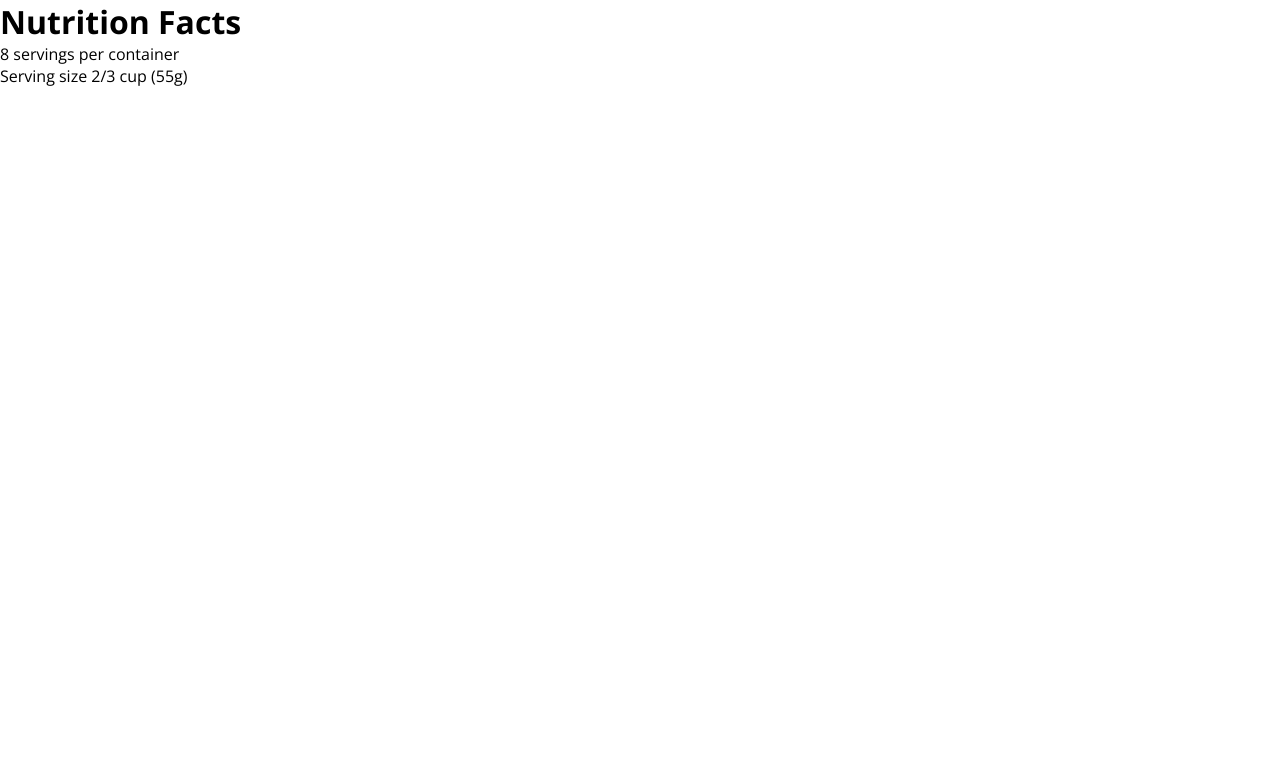
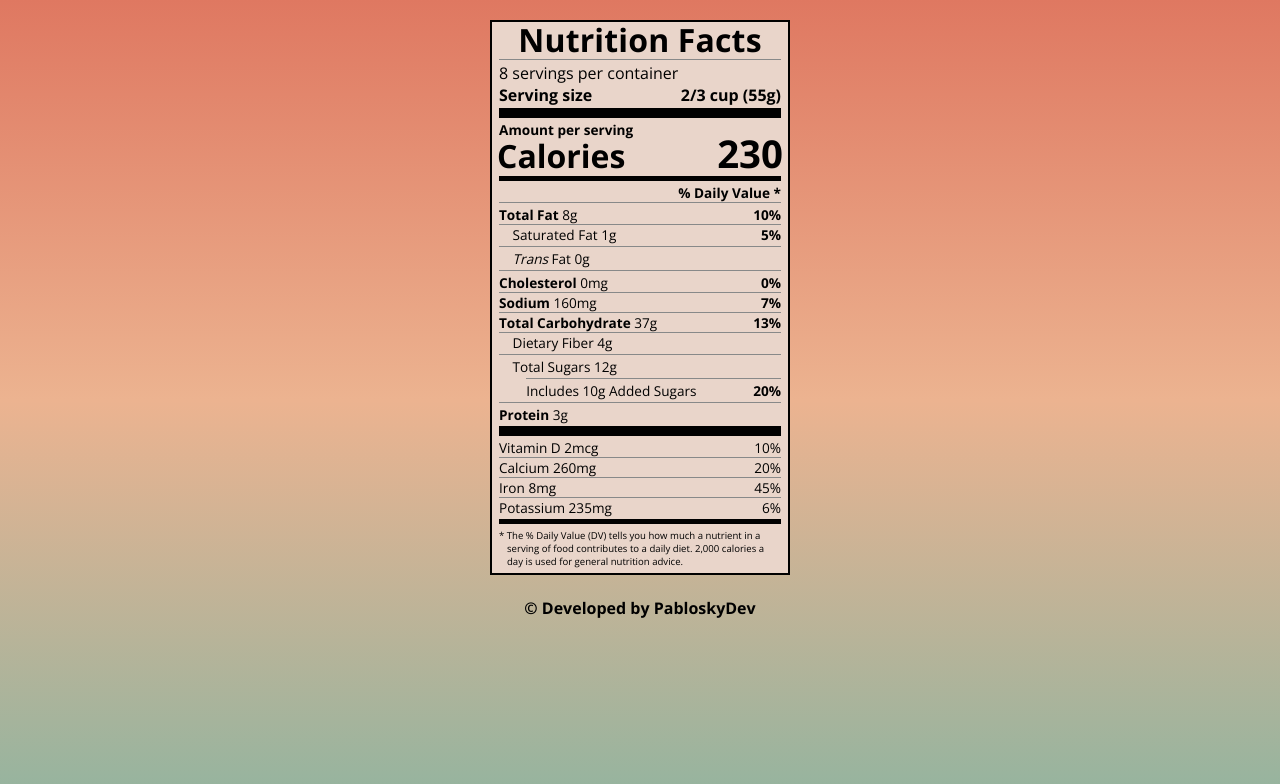
Before and after one commit to pabloskyDev/nutritionLabel, a plain HTML site: page index.html in a window 1280 px wide. Drawn offline with nearby package versions, Linux system fonts and the light colour scheme.

Commit message:
Completar tercera actividad del segundo modulo de CSS FreeCodeCamp

```diff
--- a/index.html
+++ b/index.html
@@ -12,9 +12,45 @@
 </head>
 <body>
     <div class="label">
-        <h1>Nutrition Facts</h1>
-        <p>8 servings per container</p>
-        <p>Serving size 2/3 cup (55g)</p>
+        <header>
+            <h1 class="bold">Nutrition Facts</h1>
+            <div class="divider"></div>
+            <p>8 servings per container</p>
+            <p class="bold">Serving size <span class="right">2/3 cup (55g)</span></p>
+        </header>
+        <div class="divider lg"></div>
+        <div class="calories-info">
+            <p class="bold sm-text">Amount per serving</p>
+            <h1>Calories <span class="right">230</span></h1>
+        </div>
+        <div class="divider md"></div>
+        <div class="daily-value sm-text">
+            <p class="right bold no-divider">% Daily Value *</p>
+            <div class="divider"></div>
+            <p><span class="bold">Total Fat</span> 8g <span class="bold right">10%</span></p>
+            <p class="indent no-divider">Saturated Fat 1g <span class="bold right">5%</span></p>
+            <div class="divider"></div>
+            <p class="indent no-divider"><i>Trans</i> Fat 0g</p>
+            <div class="divider"></div>
+            <p><span class="bold">Cholesterol</span> 0mg <span class="right bold">0%</span></p>
+            <p><span class="bold">Sodium</span> 160mg <span class="right bold">7%</span></p>
+            <p><span class="bold">Total Carbohydrate</span> 37g <span class="right bold">13%</span></p>
+            <p class="indent no-divider">Dietary Fiber 4g</p>
+            <div class="divider"></div>
+            <p class="indent no-divider">Total Sugars 12g</p>
+            <div class="divider dbl-indent"></div>
+            <p class="dbl-indent no-divider">Includes 10g Added Sugars <span class="right bold">20%</span>
+            <div class="divider"></div>
+            <p class="no-divider"><span class="bold">Protein</span> 3g</p>
+            <div class="divider lg"></div>
+            <p>Vitamin D 2mcg <span class="right">10%</span></p>
+            <p>Calcium 260mg <span class="right">20%</span></p>
+            <p>Iron 8mg <span class="right">45%</span></p>
+            <p class="no-divider">Potassium 235mg <span class="right">6%</span></p>
+        </div>
+        <div class="divider md"></div>
+        <p class="note">* The % Daily Value (DV) tells you how much a nutrient in a serving of food contributes to a daily diet. 2,000 calories a day is used for general nutrition advice.</p>
     </div>
+    <footer class="bold">&copy; Developed by PabloskyDev</footer>
 </body>
 </html>
--- a/src/css/styles.css
+++ b/src/css/styles.css
@@ -8,9 +8,96 @@
 }
 
 html {
+    width: 100vw;
+    height: 100vh;
+    background: linear-gradient(#DF7861, #ECB390, #94B49F);
     font-size: 16px;
 }
 
 body {
     font-family: 'Open Sans', sans-serif;
 }
+
+.label {
+    background-color: #E9D5CA;
+    border: 2px solid #000;
+    width: 300px;
+    margin: 20px auto;
+    padding: 0 7px;
+}
+
+header h1 {
+    text-align: center;
+    margin: -4px 0;
+    letter-spacing: 0.15px
+}
+
+p {
+    margin: 0;
+}
+
+.divider {
+    border-bottom: 1px solid #888989;
+    margin: 2px 0;
+    clear: right;
+}
+
+.bold {
+    font-weight: 800;
+}
+
+.right {
+    float: right;
+}
+
+.lg {
+    height: 10px;
+}
+
+.lg, .md {
+    background-color: black;
+    border: 0;
+}
+
+.md {
+    height: 5px;
+}
+
+.sm-text {
+    font-size: 0.85rem;
+}
+
+.calories-info h1 {
+    margin: -5px -2px;
+    overflow: hidden;
+}
+
+.calories-info span {
+    font-size: 1.2em;
+    margin-top: -7px;
+}
+
+.indent {
+    margin-left: 1em;
+}
+
+.dbl-indent {
+    margin-left: 2em;
+}
+
+.daily-value p:not(.no-divider) {
+    border-bottom: 1px solid #888989;
+}
+
+.note {
+    font-size: 0.6rem;
+    margin: 5px 0;
+    padding: 0px 8px;
+    text-indent: -8px;
+}
+
+footer {
+    margin: 10px auto;
+    padding: 2px;
+    text-align: center;
+}
```
